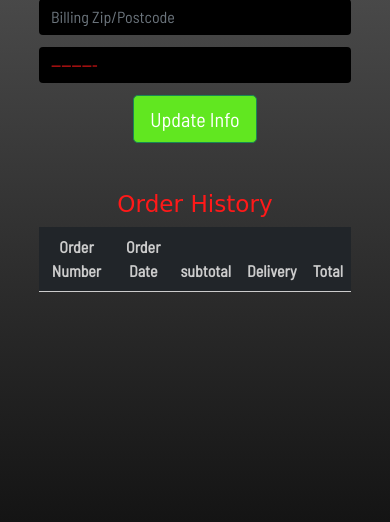
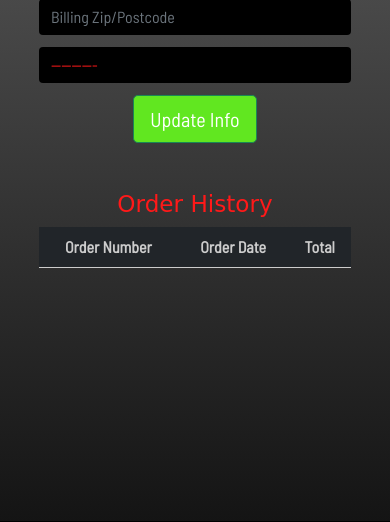
Before and after one commit to KWSNick/filmnight, a Django app: page /profile/ in a window 390 px wide. Shown: the part 1060-1582 px from the top of the page. Run offline with Django 3.2, Linux system fonts and the light colour scheme; the visitor is signed in with stand-in values (Sample User, id 1); data comes from the database, SQL or seed files in the repository; data that the repository does not hold is empty; some libraries are stand-ins or nearby versions; some web fonts are replaced.

Commit message:
Applied width restrictions to order history table in profile.html and classes to control cell displays between small and medium breakpoints.

```diff
--- a/profiles/templates/profiles/profile.html
+++ b/profiles/templates/profiles/profile.html
@@ -43,8 +43,8 @@
                     <tr>
                         <th scope="col">Order Number</th>
                         <th scope="col">Order Date</th>
-                        <th scope="col">subtotal</th>
-                        <th scope="col">Delivery</th>
+                        <th class="d-none d-md-table-cell" scope="col">subtotal</th>
+                        <th class="d-none d-md-table-cell" scope="col">Delivery</th>
                         <th scope="col">Total</th>
                     </tr>
                 </thead>
@@ -55,8 +55,8 @@
                                 title="{{ order.order_number }}">{{ order.order_number|truncatechars:6 }}</a>
                         </td>
                         <td>{{ order.date }}</td>
-                        <td>£{{ order.order_charge }}</td>
-                        <td>£{{ order.delivery_charge }}</td>
+                        <td class="d-none d-md-table-cell">£{{ order.order_charge }}</td>
+                        <td class="d-none d-md-table-cell">£{{ order.delivery_charge }}</td>
                         <td>£{{ order.total_charge }}</td>
                     </tr>
                     {% endfor %}
--- a/static/css/base.css
+++ b/static/css/base.css
@@ -306,4 +306,9 @@ footer a {
 /* extra extra large and above */
 @media (min-width: 1400px) {
     /*Currently not in use*/
+
+    .historic_orders>.centerAndWidth {
+        width: 50%;
+    }
+
 }
```
